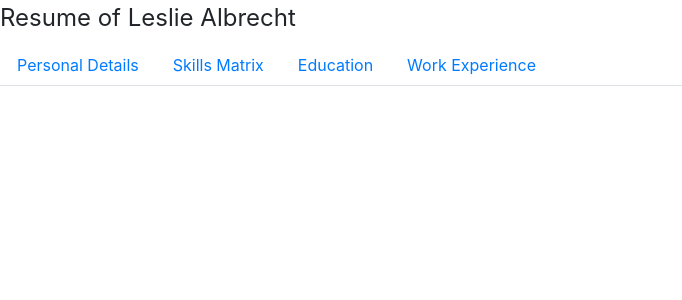
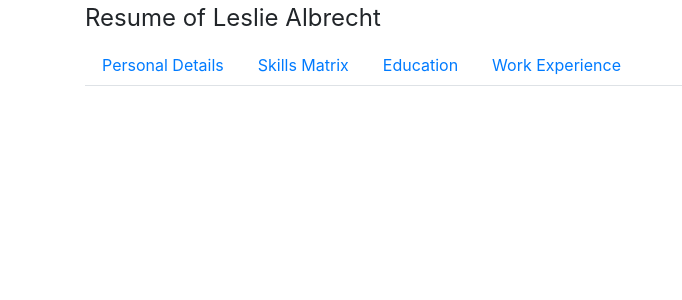
Before and after one commit to rooirampokker/resume-builder, a React (Create React App) app: page / in a window 1280 px wide. Shown: the top 300 px of the page, without its empty margins (0-682 px from the left). Built offline with nearby package versions, Linux system fonts and the light colour scheme.

Commit message:
apply container to app for centering and alignment

```diff
--- a/src/App.js
+++ b/src/App.js
@@ -55,12 +55,12 @@ class App extends Component {
         });
 
         return (
-            <>
+            <div className={"container"}>
                <legend>{Resume.heading}</legend>
-               <Tabs defaultActiveKey="home" transition={false} id="noanim-tab-example">
+               <Tabs defaultActiveKey="home" transition={false} id="tab">
                         {tabs}
                </Tabs>
-            </>
+            </div>
         );
     }
 }
```
